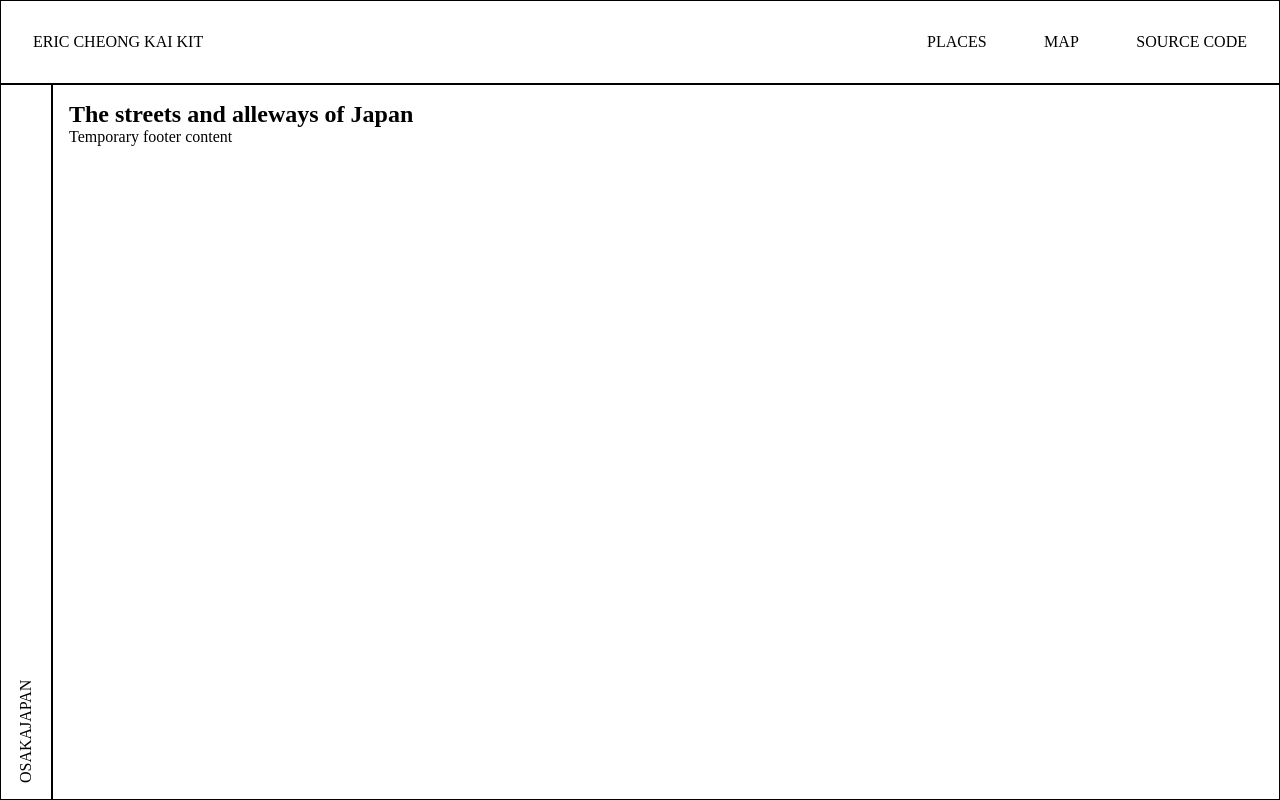
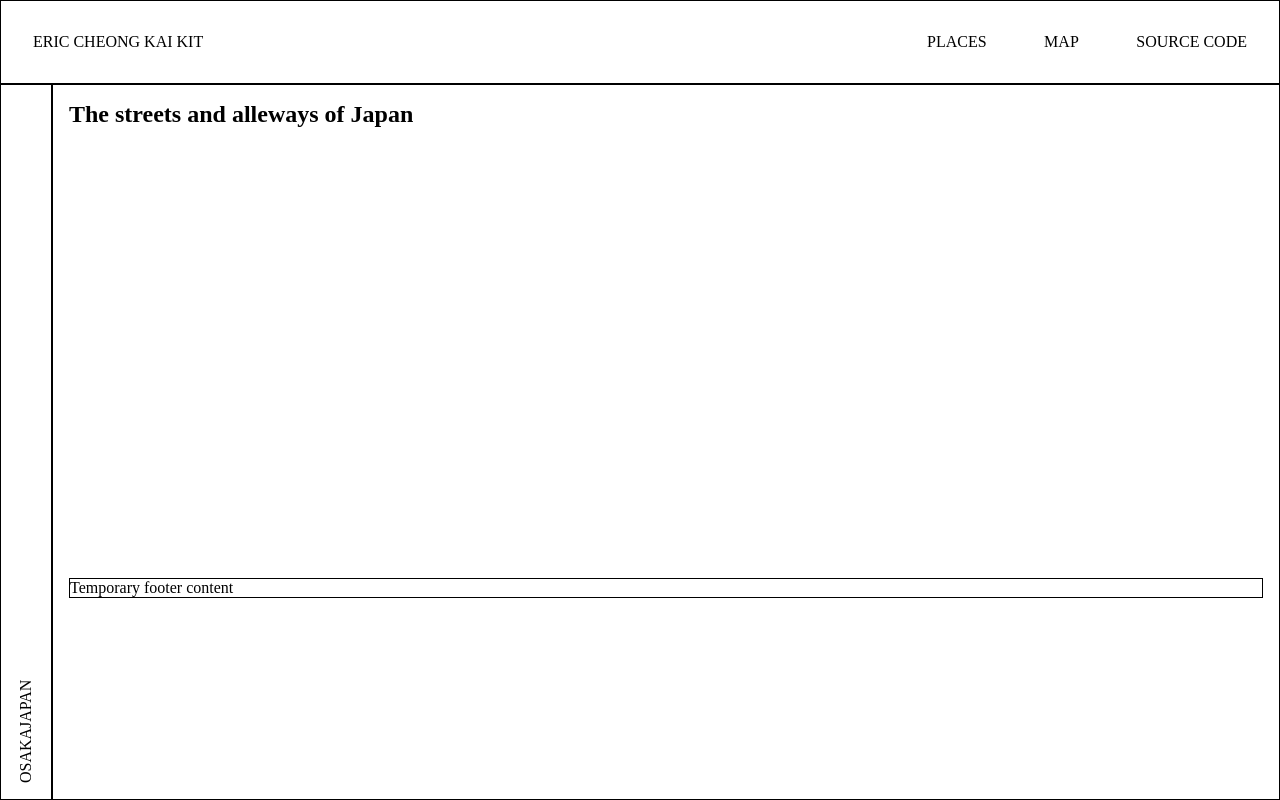
Before and after one commit to 25Ericcheong/binq, a React (Create React App) app: page / in a window 1280 px wide. Built offline with nearby package versions, Linux system fonts and the light colour scheme.

Commit message:
completed low fidelity arrangement of content

```diff
--- a/src/App.tsx
+++ b/src/App.tsx
@@ -41,7 +41,7 @@ function App() {
 
     function renderContent() {
       return (
-        <body>
+        <body className="order-body-part-content">
           <h1>The streets and alleways of Japan</h1>
         </body>
       );
@@ -49,7 +49,7 @@ function App() {
 
     function renderFooter() {
       return (
-        <footer>
+        <footer className="order-body-part-footer mark">
           <p>Temporary footer content</p>
         </footer>
       );
--- a/src/app.scss
+++ b/src/app.scss
@@ -17,6 +17,10 @@
 }
 
 // can be reused across multiple components
+h1,
+p {
+}
+
 .medium-spacing {
   padding: 2em;
 }
@@ -58,6 +62,12 @@
     display: flex;
     flex: 1 0 auto;
 
+    .order-body-part {
+      .order-body-part-content {
+        height: 70%;
+      }
+    }
+
     .order-sidebar {
       display: flex;
       flex-direction: column;
```
